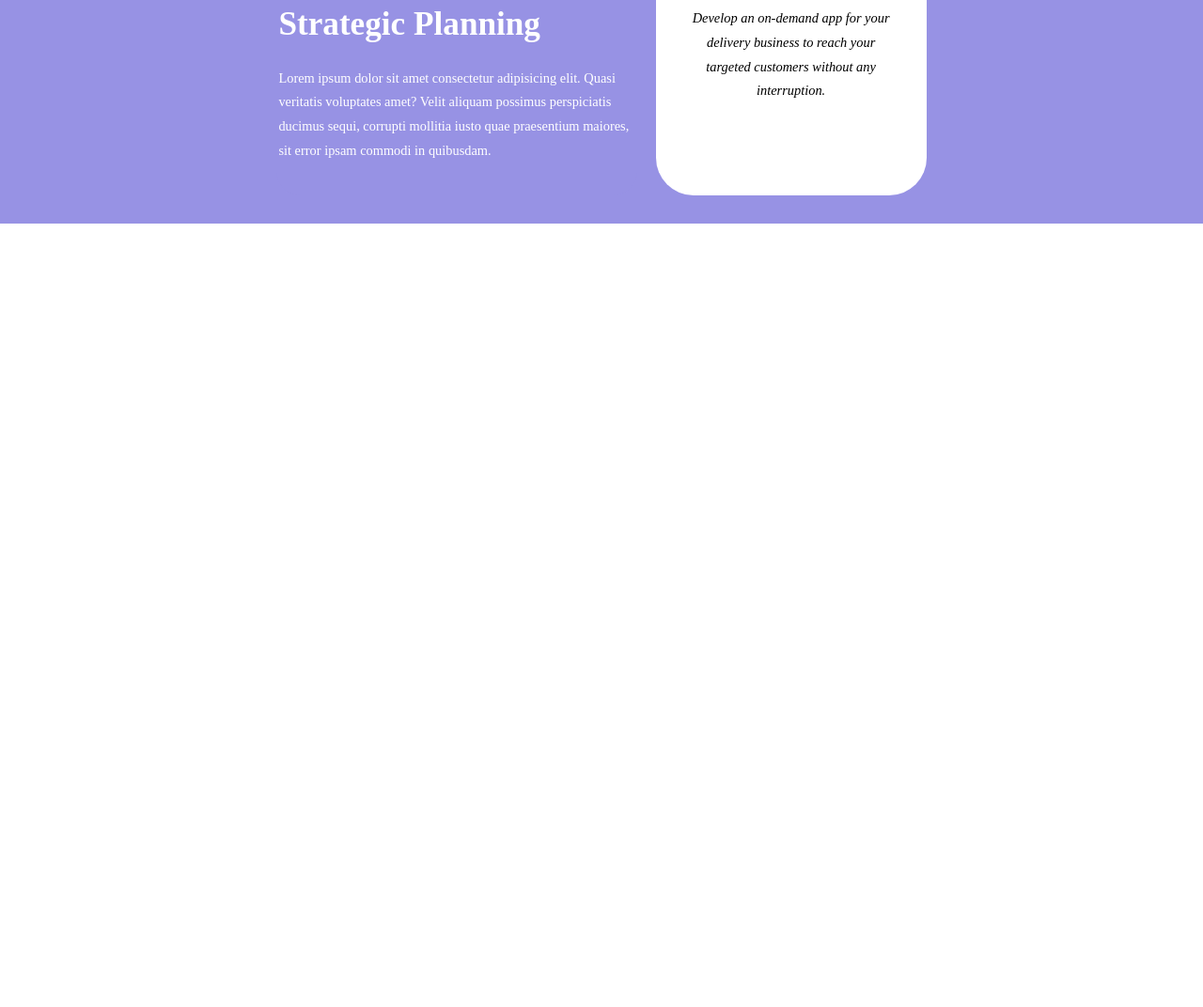
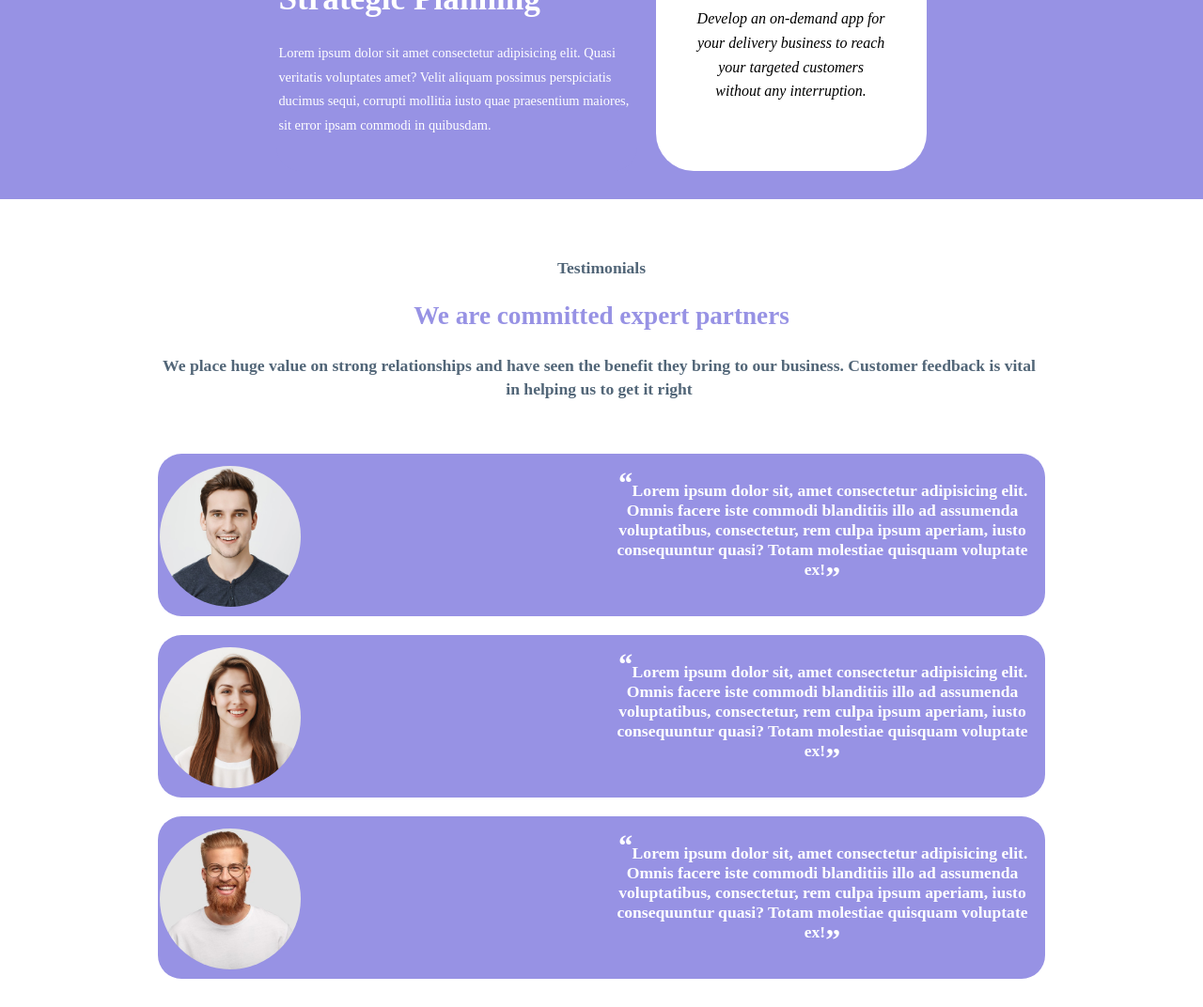
Before and after one commit to JacopoGrippiotti/htmlcss-responsive-layout, a plain HTML site: page index.html in a window 1280 px wide. Shown: the part 1455-2527 px from the top of the page at 94% size. Before the commit the page ends 1693 px from the top, so only its background shows below. Drawn offline with Linux system fonts and the light colour scheme.

Commit message:
added content and style to testimonials section

```diff
--- a/css/style.css
+++ b/css/style.css
@@ -18,8 +18,8 @@
     background-color: #b5ddff;;
 }
 
-.bg-dark-blue{
-
+.text-violet{
+    color: #9792e4;
 }
 
 .text-black{
@@ -137,6 +137,14 @@ ul{
 .card-image{
     width: 95%;
 }
+
+.round-image{
+    border-radius: 50%;
+    width: 150px;
+    height: 150px;
+    object-fit: cover;
+}
+
 /*UTILITIES*/
 
 .flex-wrap{
@@ -169,6 +177,9 @@ ul{
     border-radius: 40px;
 }
 
+.margin-auto{
+    margin: auto;
+}
 /*SECTIONS CLASSES*/
 
 /* NAV SECTION */
@@ -220,9 +231,9 @@ nav{
     color: black;
     font-style: italic;
     font-weight: lighter;
-    font-size: 0.90rem;
+    font-size: 1rem;
     margin-top: 10px;
-    padding: 0px 30px;
+    padding: 0px 40px;
 }
 section.strategic-planning div.card:first-child>h3,
 section.strategic-planning div.card:first-child>p{
@@ -232,7 +243,7 @@ section.strategic-planning div.card:first-child>p{
 }
 
 section.strategic-planning div.card:first-child>h3{
-    margin-top: 30%;
+    margin-top: 23%;
     font-size: 2.2rem;
 }
 
@@ -241,6 +252,18 @@ section.strategic-planning div.card:first-child>p{
     font-weight: lighter;
 }
 
+/*TESTIMONIALS*/
+
+section.testimonials span:nth-child(1){
+    font-size: 2rem;
+    font-style: italic;
+    vertical-align: bottom;
+}
+
+section.testimonials span:nth-child(2){
+    vertical-align: text-top;
+    font-size: 2rem;
+}
 
 /*MEDIA QUERY*/
 
@@ -265,10 +288,14 @@ section.strategic-planning div.card:first-child>p{
         width: 70%;
     }
 
-    section.strategic-planning .card{
+    section.strategic-planning .card,
+    section.testimonials .card{
         width: 100%;
     }
 
+    section.testimonials .testimonial-card>div{
+        width: 50%;
+    }
 }
 
 @media screen and (min-width:770px){
@@ -333,6 +360,10 @@ section.strategic-planning div.card:first-child>p{
         margin-top: 18%;
         width: 30%;
     }
+
+    section.testimonials .testimonial-card>div{
+        width: 50%;
+    }
 }
 
 @media screen and (min-width:1400px){
@@ -368,7 +399,7 @@ section.strategic-planning div.card:first-child>p{
    }
 
    .card{
-    padding: 10px 35px 0px 35px;
+    padding: 10px 30px 10px 30px;
    }
 
    .container{
--- a/index.html
+++ b/index.html
@@ -113,20 +113,74 @@
 
       <section class="strategic-planning section bg-violet">
          <div class="container flex-wrap gap justify-center">
+
             <div class="card bg-violet planning">
                <img class="card-image" src="img/planning1.png" alt="">
-               <h3 class="text-white">Strategic Planning</h3>
-               <p>Lorem ipsum dolor sit amet consectetur adipisicing elit. Quasi veritatis voluptates amet? Velit aliquam possimus perspiciatis ducimus sequi, corrupti mollitia iusto quae praesentium maiores, sit error ipsam commodi in quibusdam.</p>
+
+               <h3 class="text-white">
+                  Strategic Planning
+               </h3>
+
+               <p>
+                  Lorem ipsum dolor sit amet consectetur adipisicing elit. Quasi veritatis voluptates amet? Velit aliquam possimus perspiciatis ducimus sequi, corrupti mollitia iusto quae praesentium maiores, sit error ipsam commodi in quibusdam.
+               </p>
             </div>
+
             <div class="development-card card bg-white round-border">
                <img class="card-image" src="img/planning2.png" alt="">
+
                <h4>App development</h4>
+
                <p>Develop an on-demand app for your delivery business to reach your targeted customers without any interruption.</p>
             </div>
          </div>
       </section>
 
-      <section class="testimonials">
+      <section class="testimonials section container flex-wrap gap">
+         <div class="card">
+            <h4>
+               Testimonials
+            </h4>
+
+            <h3 class="text-violet">
+               We are committed expert partners
+            </h3>
+
+            <p>
+               We place huge value on strong relationships and have seen the benefit they bring to our business. Customer feedback is vital in helping us to get it right
+            </p>
+         </div>
+         <div class="flex-wrap testimonial-card card bg-violet">
+            <div class="flex margin-auto">
+               <img class="round-image" src="img/testimonial1.jpg" alt="">
+            </div>
+
+            <div>
+               <p class="text-white"> <span>“</span>Lorem ipsum dolor sit, amet consectetur adipisicing elit. Omnis facere iste commodi blanditiis illo ad assumenda voluptatibus, consectetur, rem culpa ipsum aperiam, iusto consequuntur quasi? Totam molestiae quisquam voluptate ex!<span>”</span></p>
+            </div>
+
+         </div>
+         <div class="flex-wrap testimonial-card card bg-violet">
+            <div class="flex margin-auto">
+               <img class="round-image" src="img/testimonial2.jpg" alt="">
+            </div>
+
+            <div>
+               <p class="text-white"> <span>“</span>Lorem ipsum dolor sit, amet consectetur adipisicing elit. Omnis facere iste commodi blanditiis illo ad assumenda voluptatibus, consectetur, rem culpa ipsum aperiam, iusto consequuntur quasi? Totam molestiae quisquam voluptate ex!<span>”</span></p>
+            </div>
+
+         </div>
+         <div class="flex-wrap testimonial-card card bg-violet">
+            <div class="flex margin-auto">
+               <img class="round-image" src="img/testimonial3.jpg" alt="">
+            </div>
+
+            <div>
+               <p class="text-white"> <span>“</span>Lorem ipsum dolor sit, amet consectetur adipisicing elit. Omnis facere iste commodi blanditiis illo ad assumenda voluptatibus, consectetur, rem culpa ipsum aperiam, iusto consequuntur quasi? Totam molestiae quisquam voluptate ex!<span>”</span></p>
+            </div>
+
+         </div>
+
 
       </section>
 
```
